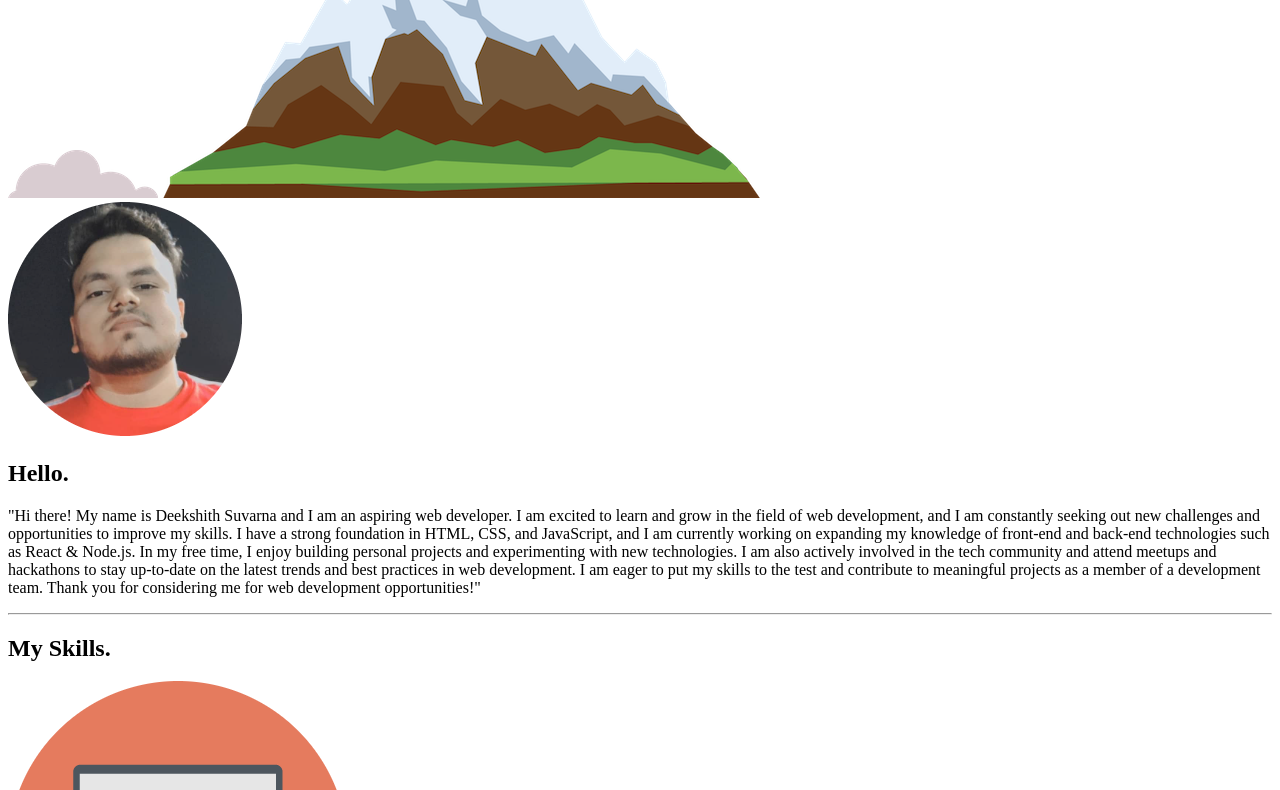
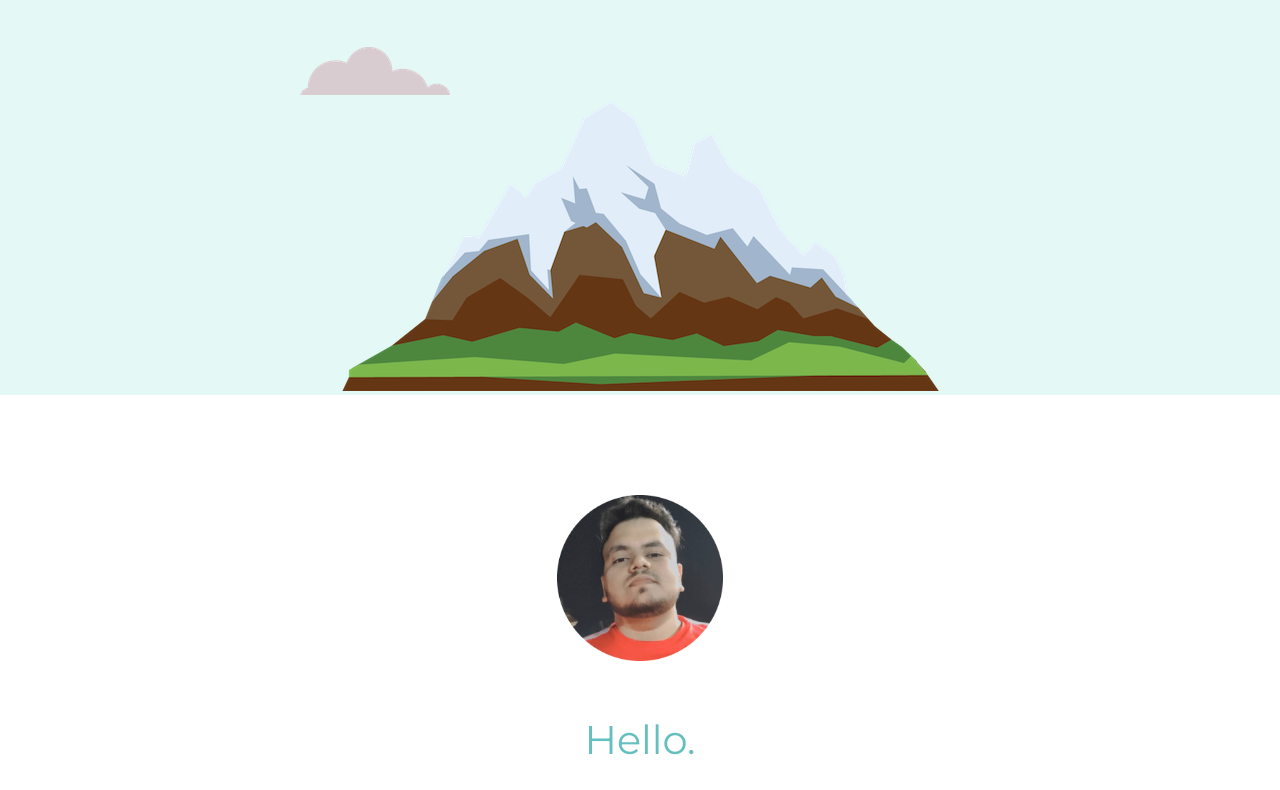
Before and after one commit to deekshithsuvarna/MyWebPage, a plain HTML site: page index.html in a window 1280 px wide. Shown: the part 346-1136 px from the top of the page. Drawn offline with Linux system fonts and the light colour scheme; files that its build step writes are made by us from their sources; the site is published under a folder, as on GitHub Pages, so addresses that start at the root find nothing.

Commit message:
Update index.html

```diff
--- a/index.html
+++ b/index.html
@@ -6,7 +6,7 @@
     <meta http-equiv="X-UA-Compatible" content="IE=edge">
     <meta name="viewport" content="width=device-width, initial-scale=1.0">
     <title>Deekshith Suvarna</title>
-    <link rel="stylesheet" href="/styles.css">
+    <link rel="stylesheet" href="css/styles.css">
     <link rel="icon" href="favicon.ico?v=2" type="image/x-icon" />
     <link rel="preconnect" href="https://fonts.googleapis.com">
     <link rel="preconnect" href="https://fonts.gstatic.com" crossorigin>
```
